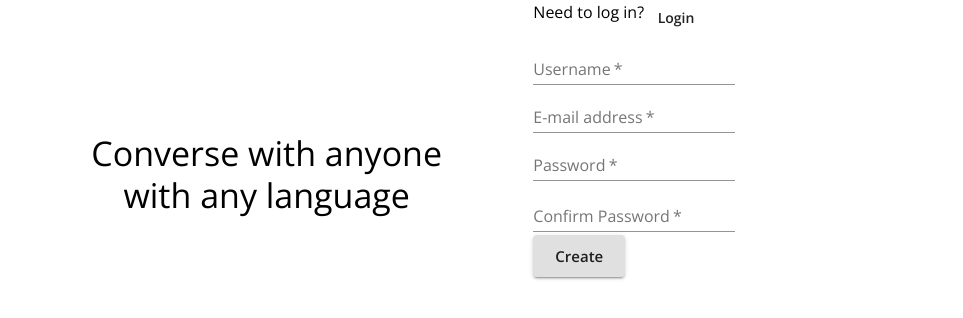
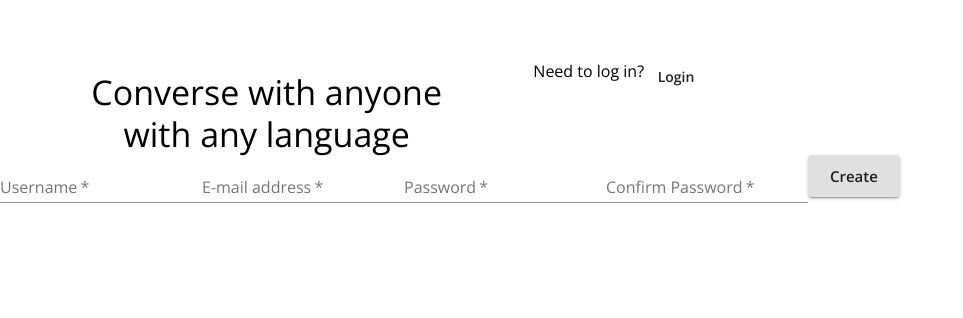
Before and after one commit to theDanielTo/messenger-2621, a React (Create React App) app in the folder client/: page / in a window 1280 px wide. Shown: the top 318 px of the page, without its empty margins (0-963 px from the left). Built offline with nearby package versions, Linux system fonts and the light colour scheme; no server answers.

Commit message:
Duplicated login page Grid structure to signup.js.

```diff
--- a/client/src/Signup.js
+++ b/client/src/Signup.js
@@ -70,14 +70,22 @@ const Login = (props) => {
         </Grid>
       </Grid>
 
-      <Grid>
-        <Grid container item>
+      <Grid
+        container item
+        xs={6} md={7}
+        className={classes.mainScreen}
+        direction="column"
+        justifyContent="center"
+        alignItems="center"
+      >
+        <Grid container className={classes.signupRoute}>
           <Typography>Need to log in?</Typography>
           <Button onClick={() => history.push("/login")}>Login</Button>
         </Grid>
+      </Grid>
       <form onSubmit={handleRegister}>
-          <Grid>
-            <Grid>
+        <Grid container>
+          <Grid item>
             <FormControl>
               <TextField
                 aria-label="username"
@@ -88,7 +96,7 @@ const Login = (props) => {
               />
             </FormControl>
           </Grid>
-            <Grid>
+          <Grid item>
             <FormControl>
               <TextField
                 label="E-mail address"
@@ -99,7 +107,7 @@ const Login = (props) => {
               />
             </FormControl>
           </Grid>
-            <Grid>
+          <Grid item>
             <FormControl error={!!formErrorMessage.confirmPassword}>
               <TextField
                 aria-label="password"
@@ -114,7 +122,7 @@ const Login = (props) => {
               </FormHelperText>
             </FormControl>
           </Grid>
-            <Grid>
+          <Grid item>
             <FormControl error={!!formErrorMessage.confirmPassword}>
               <TextField
                 label="Confirm Password"
@@ -129,12 +137,13 @@ const Login = (props) => {
               </FormHelperText>
             </FormControl>
           </Grid>
+          <Grid>
             <Button type="submit" variant="contained" size="large">
               Create
             </Button>
           </Grid>
+        </Grid>
       </form>
-      </Grid>
     </Grid>
   );
 };
```
Lines whose indentation alone changed are shown as unchanged.
